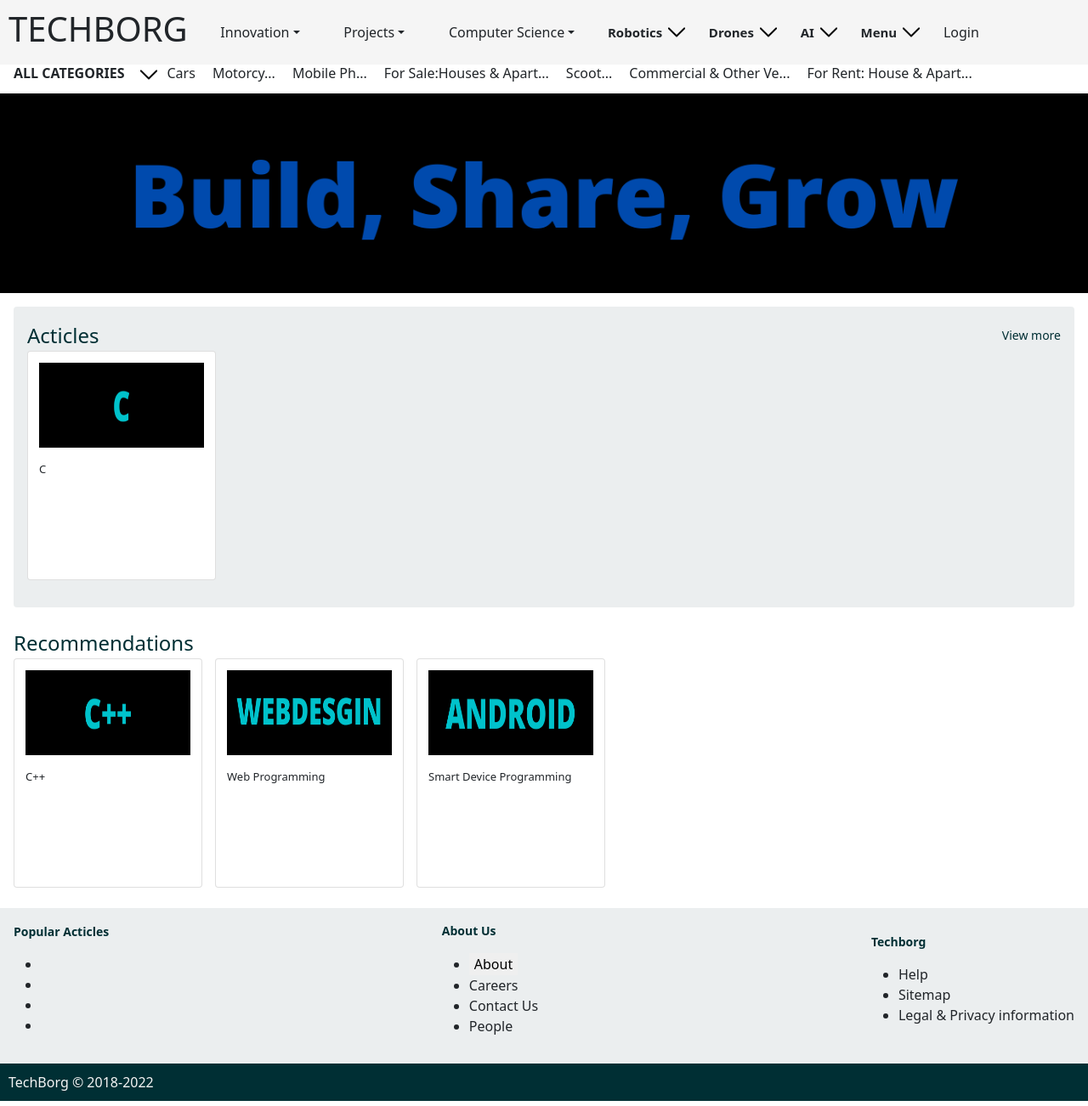
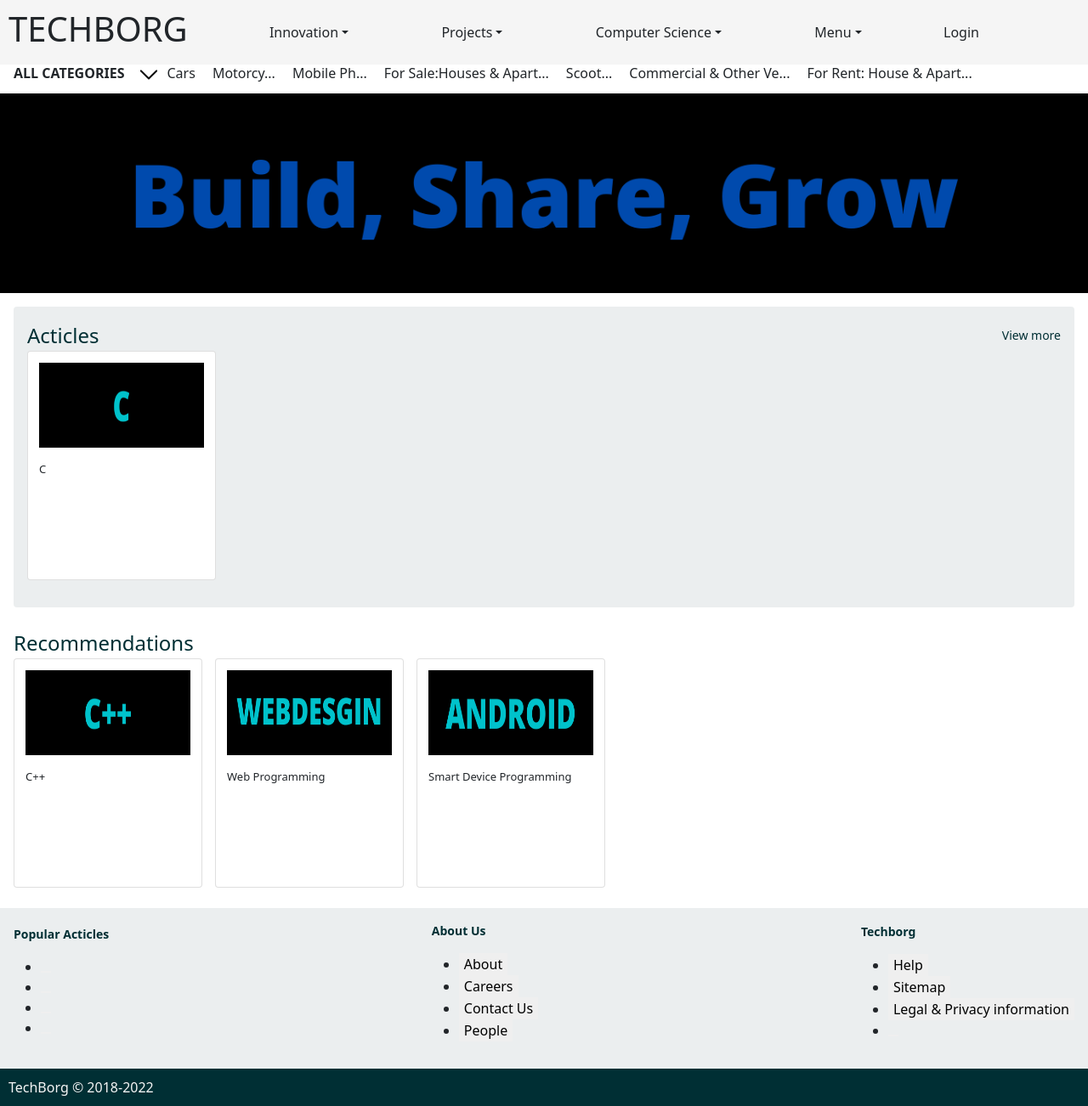
Before and after one commit to techborg/techborg-react-webhost, a React (Create React App) app: page / in a window 1280 px wide. Shown: the whole page at 85% size. Built offline with nearby package versions, Linux system fonts and the light colour scheme.

Commit message:
added dropdownmenu & Button

```diff
--- a/src/Components/Footer/Footer.js
+++ b/src/Components/Footer/Footer.js
@@ -12,10 +12,10 @@ function Footer() {
           </div>
           <div className="list">
             <ul>
-              <li></li>
-              <li></li>
-              <li></li>
-              <li></li>
+            <li><button className='list1'></button></li>
+            <li><button className='list1'></button></li>
+            <li><button className='list1'></button></li>
+            <li><button className='list1'></button></li>
             </ul>
           </div>
         </div>
@@ -26,9 +26,9 @@ function Footer() {
           <div className="list">
             <ul>
               <li><button className='list1'>About</button></li>
-              <li>Careers</li>
-              <li>Contact Us</li>
-              <li>People</li>
+              <li><button className='list1'>Careers</button></li>
+              <li><button className='list1'>Contact Us</button></li>
+              <li><button className='list1'>People</button></li>
             </ul>
           </div>
         </div>
@@ -38,9 +38,10 @@ function Footer() {
           </div>
           <div className="list">
             <ul>
-              <li>Help</li>
-              <li>Sitemap</li>
-              <li>Legal & Privacy information</li>
+            <li><button className='list1'>Help</button></li>
+            <li><button className='list1'>Sitemap</button></li>
+            <li><button className='list1'>Legal & Privacy information</button></li>
+            <li><button className='list1'></button></li>
             </ul>
           </div>
         </div>
--- a/src/Components/Header/Header.js
+++ b/src/Components/Header/Header.js
@@ -10,32 +10,14 @@ function Header() {
           {}
            <h1>TECHBORG</h1>
         </div>
-        {/* <div className="placeSearch">
-          <Search></Search>
-          <input type="text" />
-          <Arrow></Arrow>
-        </div> */}
-        {/*<div className="productSearch">
-          <div className="input">
-            <input
-              type="text"
-              placeholder="Find your things....."
-            />
-          </div>
-          <div className="searchAction">
-            <Search color="#ffffff"></Search>
-          </div>
-          </div>*/}
-
-
           <div class="dropdown">
           <button class="btn btn-white dropdown-toggle" type="button" id="dropdownMenuButton" data-toggle="dropdown" aria-haspopup="true" aria-expanded="false">
           Innovation
           </button>
           <div class="dropdown-menu" aria-labelledby="dropdownMenuButton">
-          <a class="dropdown-item" href="#">Action</a>
-          <a class="dropdown-item" href="#">Another action</a>
-          <a class="dropdown-item" href="#">Something else here</a>
+          <a class="dropdown-item" href="#">Robotics</a>
+          <a class="dropdown-item" href="#">Drones</a>
+          <a class="dropdown-item" href="#">AI</a>
           </div>
           </div>
           <div class="dropdown">
@@ -43,9 +25,8 @@ function Header() {
           Projects
           </button>
           <div class="dropdown-menu" aria-labelledby="dropdownMenuButton">
-          <a class="dropdown-item" href="#">Action</a>
-          <a class="dropdown-item" href="#">Another action</a>
-          <a class="dropdown-item" href="#">Something else here</a>
+          <a class="dropdown-item" href="#">Hardware</a>
+          <a class="dropdown-item" href="#">Software</a>
           </div>
           </div>
           <div class="dropdown">
@@ -53,43 +34,24 @@ function Header() {
           Computer Science
           </button>
           <div class="dropdown-menu" aria-labelledby="dropdownMenuButton">
-          <a class="dropdown-item" href="#">Action</a>
-          <a class="dropdown-item" href="#">Another action</a>
-          <a class="dropdown-item" href="#">Something else here</a>
+          <a class="dropdown-item" href="#">Computer Engineering</a>
+          <a class="dropdown-item" href="#">Computer Hardware Engineering</a>
+          <a class="dropdown-item" href="#">Information Technology</a>
           </div>
           </div>
-
-
-
-
-
-          <div className="language">
-          <span>Robotics</span>
-          <Arrow></Arrow>
+          <div class="dropdown">
+          <button class="btn btn-white dropdown-toggle" type="button" id="dropdownMenuButton" data-toggle="dropdown" aria-haspopup="true" aria-expanded="false">
+          Menu
+          </button>
+          <div class="dropdown-menu" aria-labelledby="dropdownMenuButton">
+          <a class="dropdown-item" href="#">Articles</a>
+          <a class="dropdown-item" href="#">About Us</a>
+          </div>
+          </div>
+         <div className="loginPage">
+         <span>Login</span>
+         <hr />
         </div>
-          <div className="language">
-          <span>Drones</span>
-          <Arrow></Arrow>
-        </div>
-          <div className="language">
-          <span>AI</span>
-          <Arrow></Arrow>
-        </div>
-        <div className="language">
-          <span> Menu </span>
-          <Arrow></Arrow>
-        </div>
-        <div className="loginPage">
-          <span>Login</span>
-          <hr />
-        </div>
-        {/* <div className="sellMenu">
-          <SellButton></SellButton>
-          <div className="sellMenuContent">
-            <SellButtonPlus></SellButtonPlus>
-            <span>SELL</span>
-          </div>
-        </div> */}
       </div>
     </div>
   );
```
